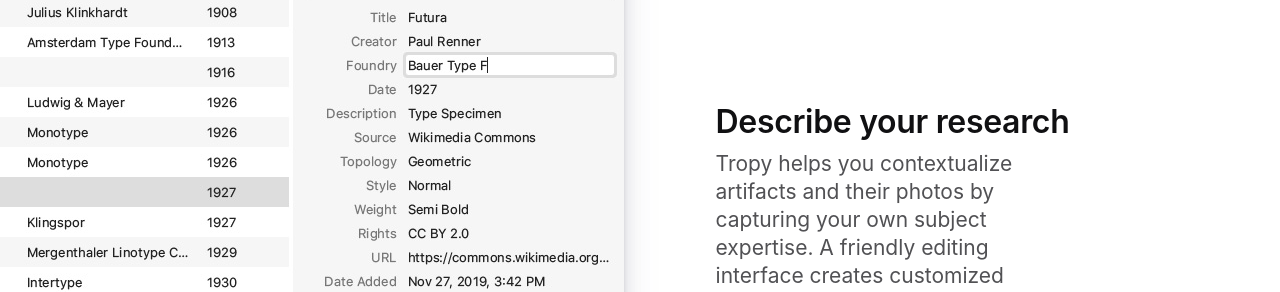
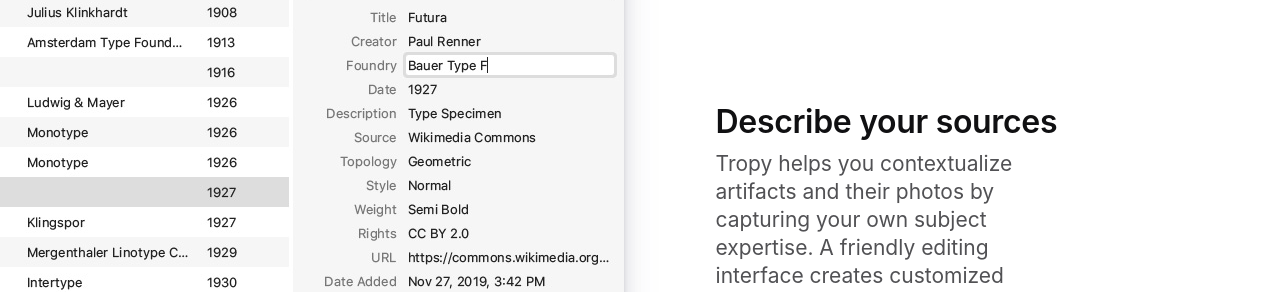
Before and after one commit to tropy/tropy.github.io, a Jekyll site: the page built from index.html, in a window 1280 px wide and 900 px high, scrolled down 1984 px. Shown: the part 158-450 px from the top of the window. Built offline with Jekyll 4.4.1, drawn with Linux system fonts in a browser that asks for light colours.

Commit message:
Avoid some repetitive wording

```diff
--- a/index.html
+++ b/index.html
@@ -53,7 +53,7 @@
     <section>
       <div class="row align-items-center">
         <div class="col-lg-4 start-lg-8 col-text">
-          <h3 class="h2">Describe your research</h3>
+          <h3 class="h2">Describe your sources</h3>
           <p>Tropy helps you contextualize artifacts and their photos by capturing your own subject expertise. A friendly editing interface creates customized templates that fit your research like a glove.</p>
         </div>
         <div class="col-lg-6 start-lg-1 justify-self-lg-end">
```
